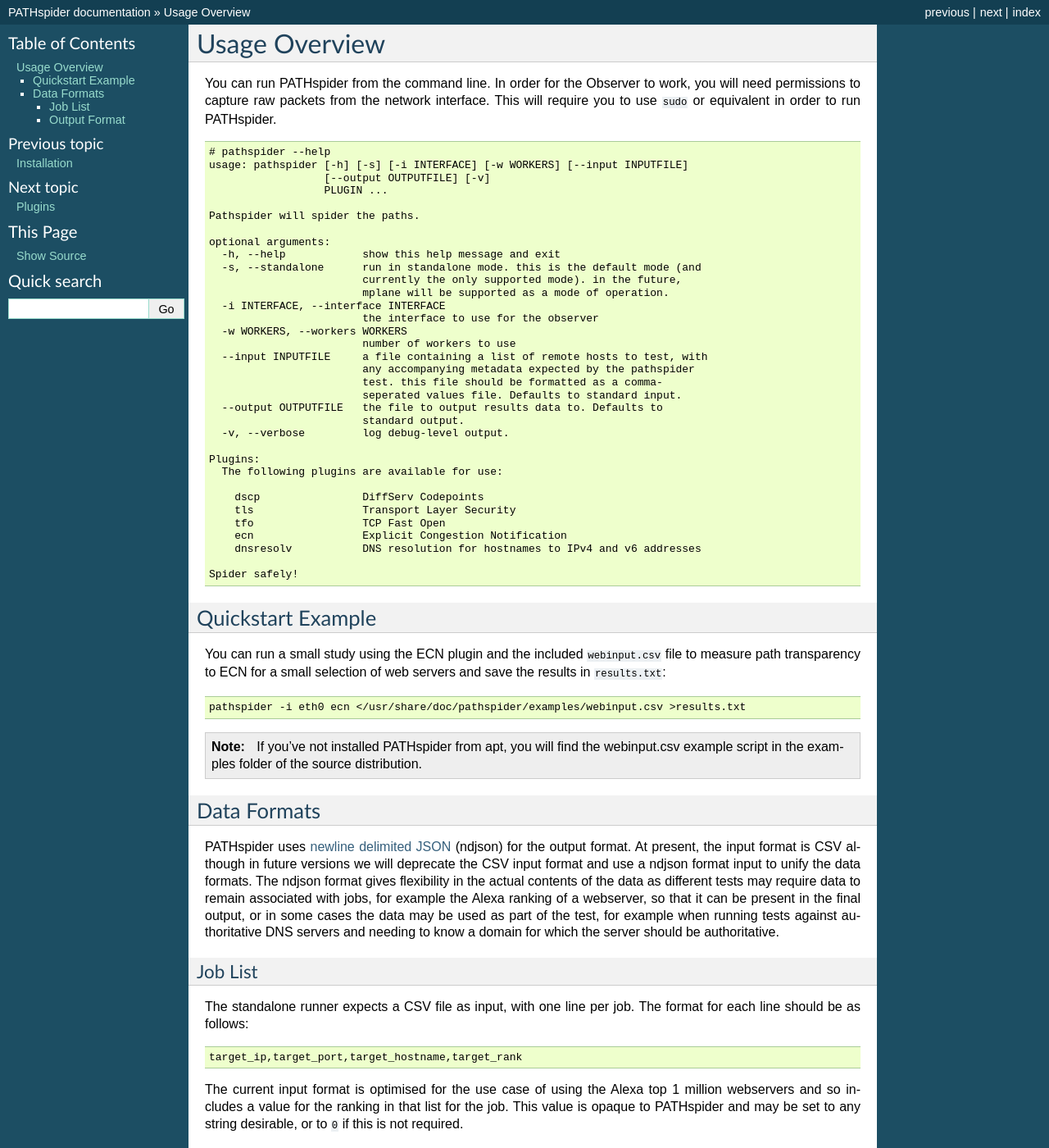
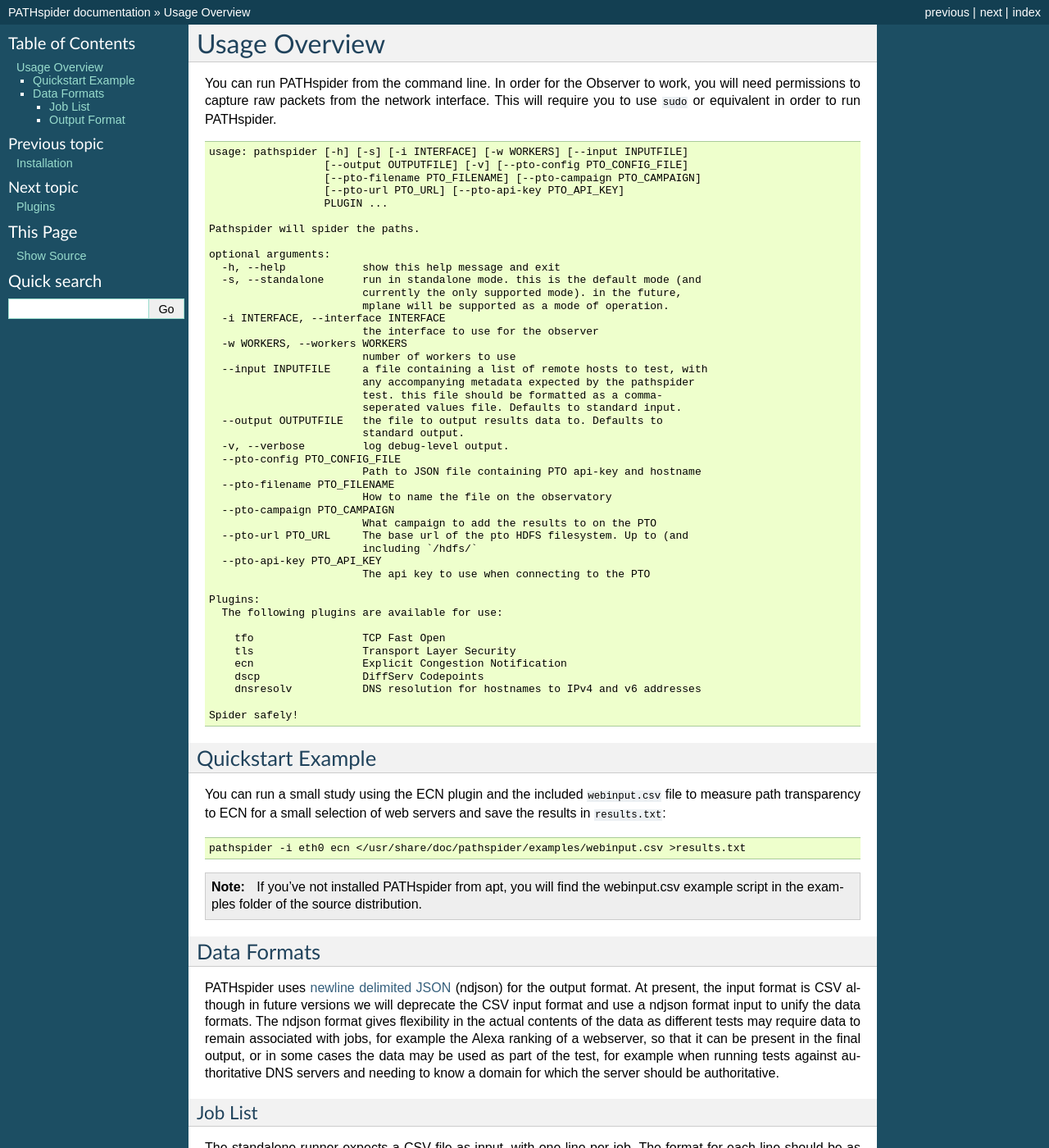
Before and after one commit to mami-project/pathspider, a Sphinx documentation site: the page built from doc/using.rst, in a window 1280 px wide and 1400 px high. Shown: the whole window at 82% size. Built offline with Sphinx 7.4.7, drawn with Linux system fonts in a browser that asks for light colours.

Commit message:
updated pathspider help message

```diff
--- a/doc/using.rst
+++ b/doc/using.rst
@@ -8,9 +8,10 @@
 
 .. code-block:: text
 
- # pathspider --help
  usage: pathspider [-h] [-s] [-i INTERFACE] [-w WORKERS] [--input INPUTFILE]
-                   [--output OUTPUTFILE] [-v]
+                   [--output OUTPUTFILE] [-v] [--pto-config PTO_CONFIG_FILE]
+                   [--pto-filename PTO_FILENAME] [--pto-campaign PTO_CAMPAIGN]
+                   [--pto-url PTO_URL] [--pto-api-key PTO_API_KEY]
                    PLUGIN ...
 
  Pathspider will spider the paths.
@@ -31,14 +32,24 @@
    --output OUTPUTFILE   the file to output results data to. Defaults to
                          standard output.
    -v, --verbose         log debug-level output.
+   --pto-config PTO_CONFIG_FILE
+                         Path to JSON file containing PTO api-key and hostname
+   --pto-filename PTO_FILENAME
+                         How to name the file on the observatory
+   --pto-campaign PTO_CAMPAIGN
+                         What campaign to add the results to on the PTO
+   --pto-url PTO_URL     The base url of the pto HDFS filesystem. Up to (and
+                         including `/hdfs/`
+   --pto-api-key PTO_API_KEY
+                         The api key to use when connecting to the PTO
 
  Plugins:
    The following plugins are available for use:
 
+     tfo                 TCP Fast Open
+     tls                 Transport Layer Security
+     ecn                 Explicit Congestion Notification
      dscp                DiffServ Codepoints
-     tls                 Transport Layer Security
-     tfo                 TCP Fast Open
-     ecn                 Explicit Congestion Notification
      dnsresolv           DNS resolution for hostnames to IPv4 and v6 addresses
 
  Spider safely!
```
